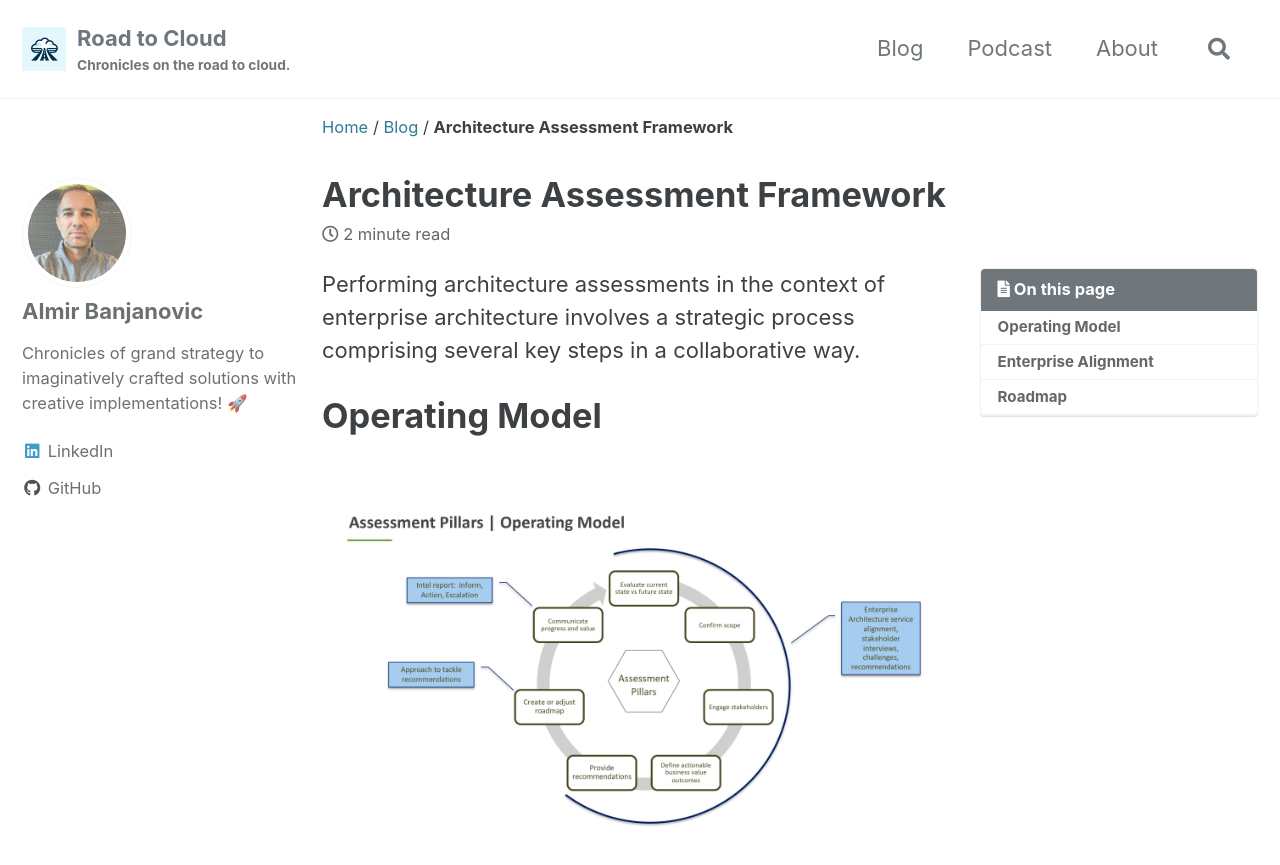
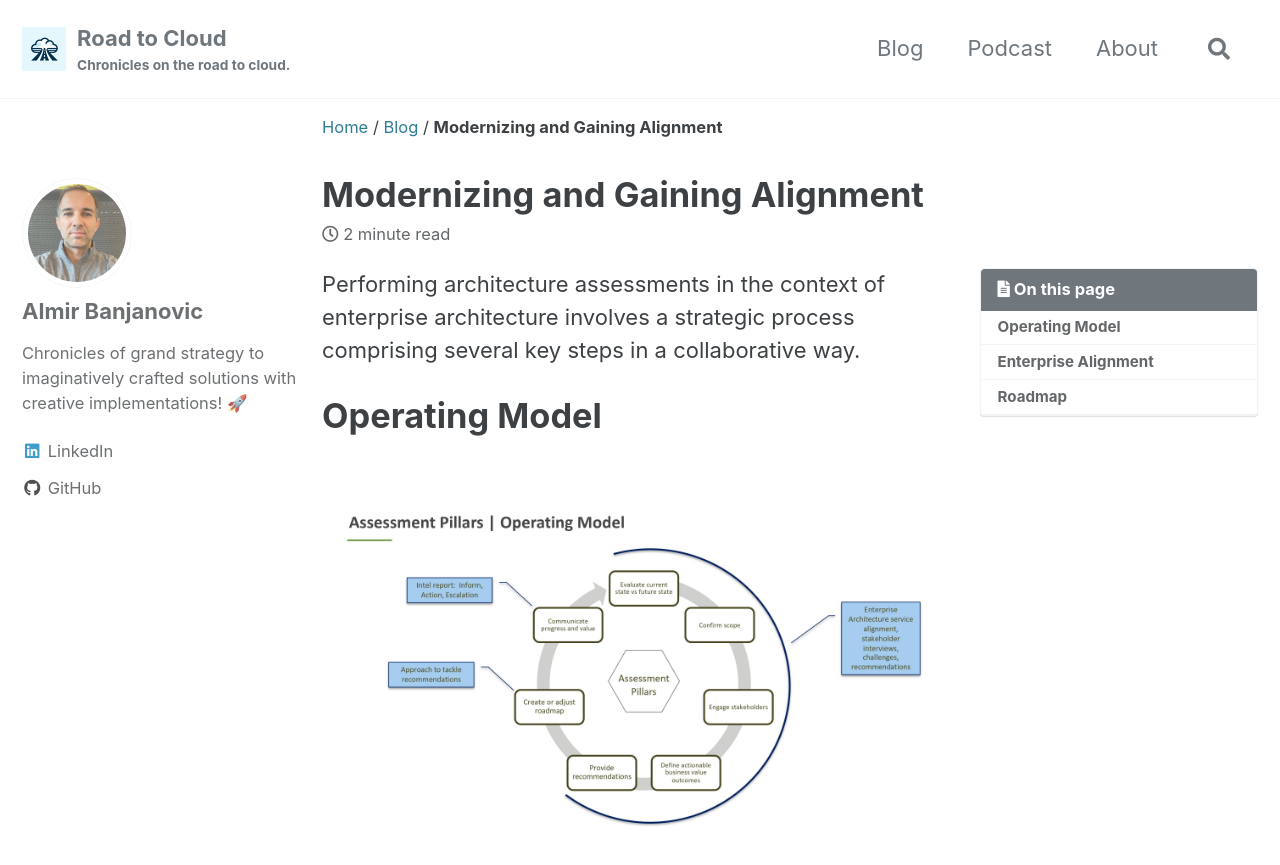
Before and after one commit to almirbanjanovic/roadtocloud.github.io, a Jekyll site: the page built from blog/_posts/2023-11-1-architecture-assessments.md, in a window 1280 px wide and 900 px high. Shown: the top 865 px of the window. Built offline with Jekyll 4.4.1, drawn with Linux system fonts in a browser that asks for light colours; cached includes are drawn as plain includes.

Commit message:
Update 2023-11-1-architecture-assessments.md

```diff
--- a/blog/_posts/2023-11-1-architecture-assessments.md
+++ b/blog/_posts/2023-11-1-architecture-assessments.md
@@ -1,8 +1,8 @@
 ---
-title:  "Architecture Assessment Framework"
+title:  "Modernizing and Gaining Alignment"
 header:
   teaser: "/assets/images/arch-assess-1.jpg"
-excerpt: "A collaborative and reusable framework for assessing current state architectures, identifying challenges, and providing recommendations."
+excerpt: "A collaborative and reusable framework for assessing current state architectures, identifying challenges, providing recommendations and gaining alignment."
 toc: true
 tags:
   - enterprise architecture
```
